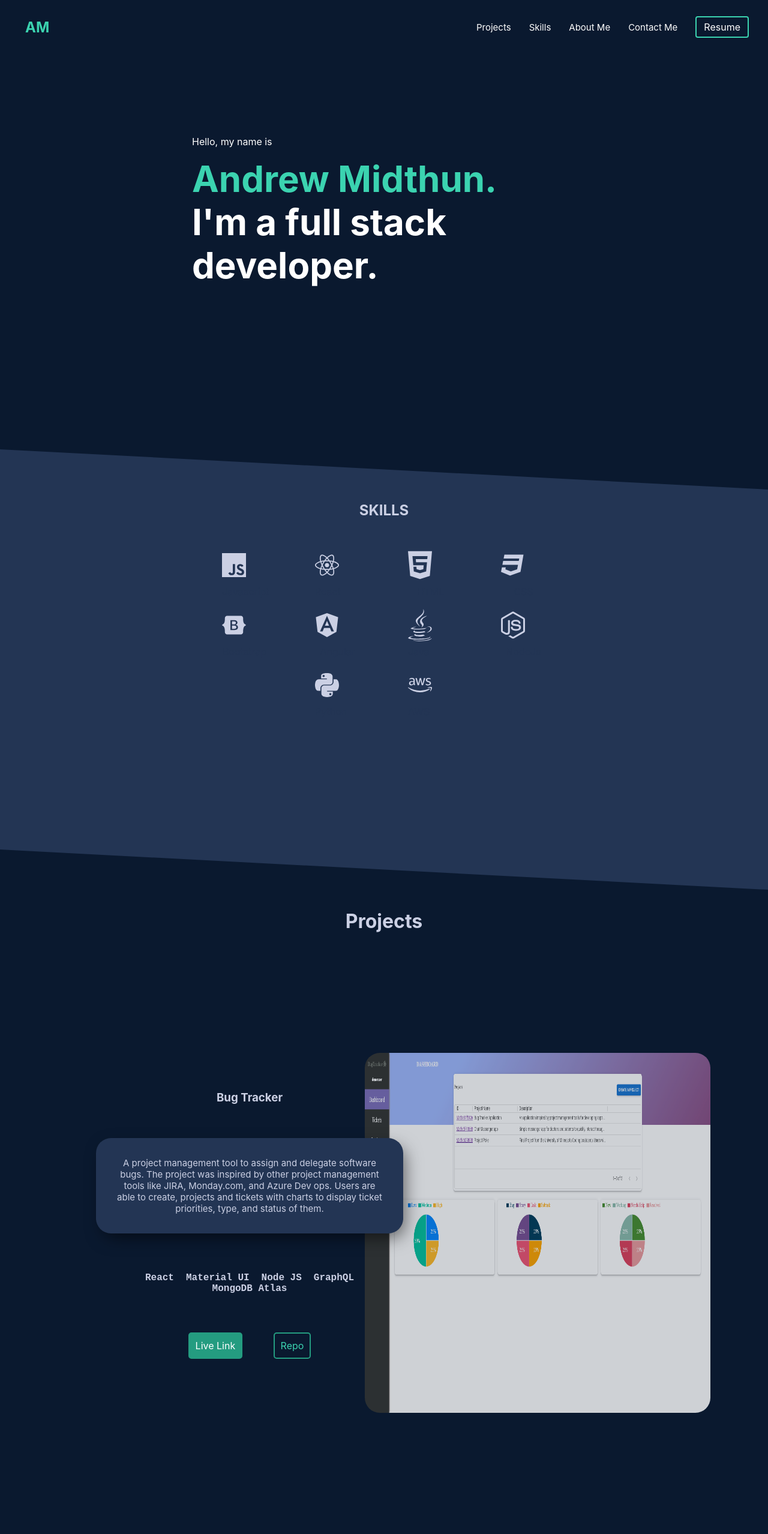
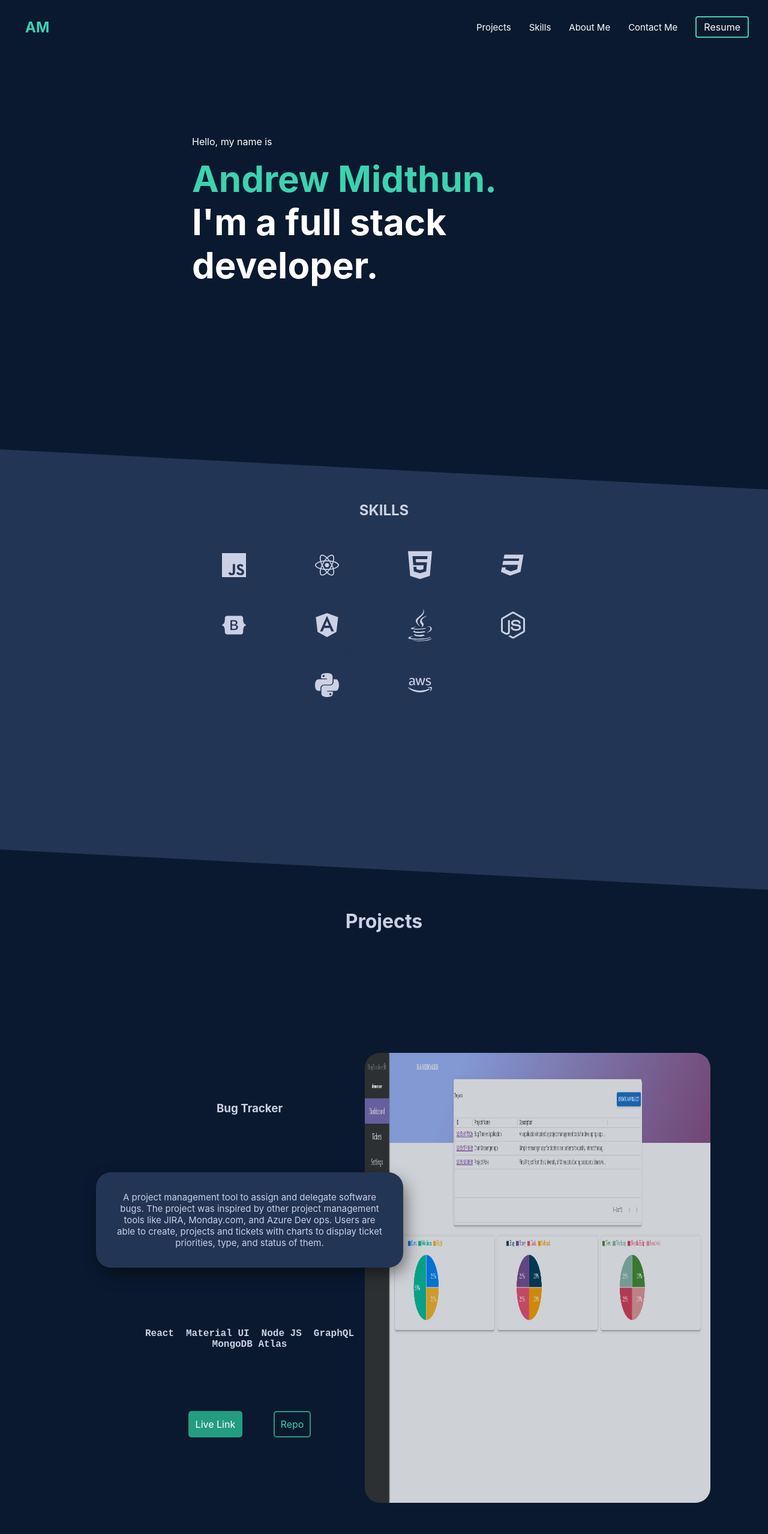
Before and after one commit to midth002/react-portfolio, a React (Create React App) app: page / in a window 1280 px wide. Shown: the top 2557 px of the page at 60% size. Built offline with nearby package versions, Linux system fonts and the light colour scheme.

Commit message:
Added height to project image.

```diff
--- a/src/components/project/projectList.scss
+++ b/src/components/project/projectList.scss
@@ -14,7 +14,7 @@ div {
             img {
                 z-index: -1;
                 width: 100%;
-                height: 600px;
+                height: 750px;
                 border-radius: 25px;
                 transition: all 1s ease-in-out;
                 opacity: 0.8;
```
